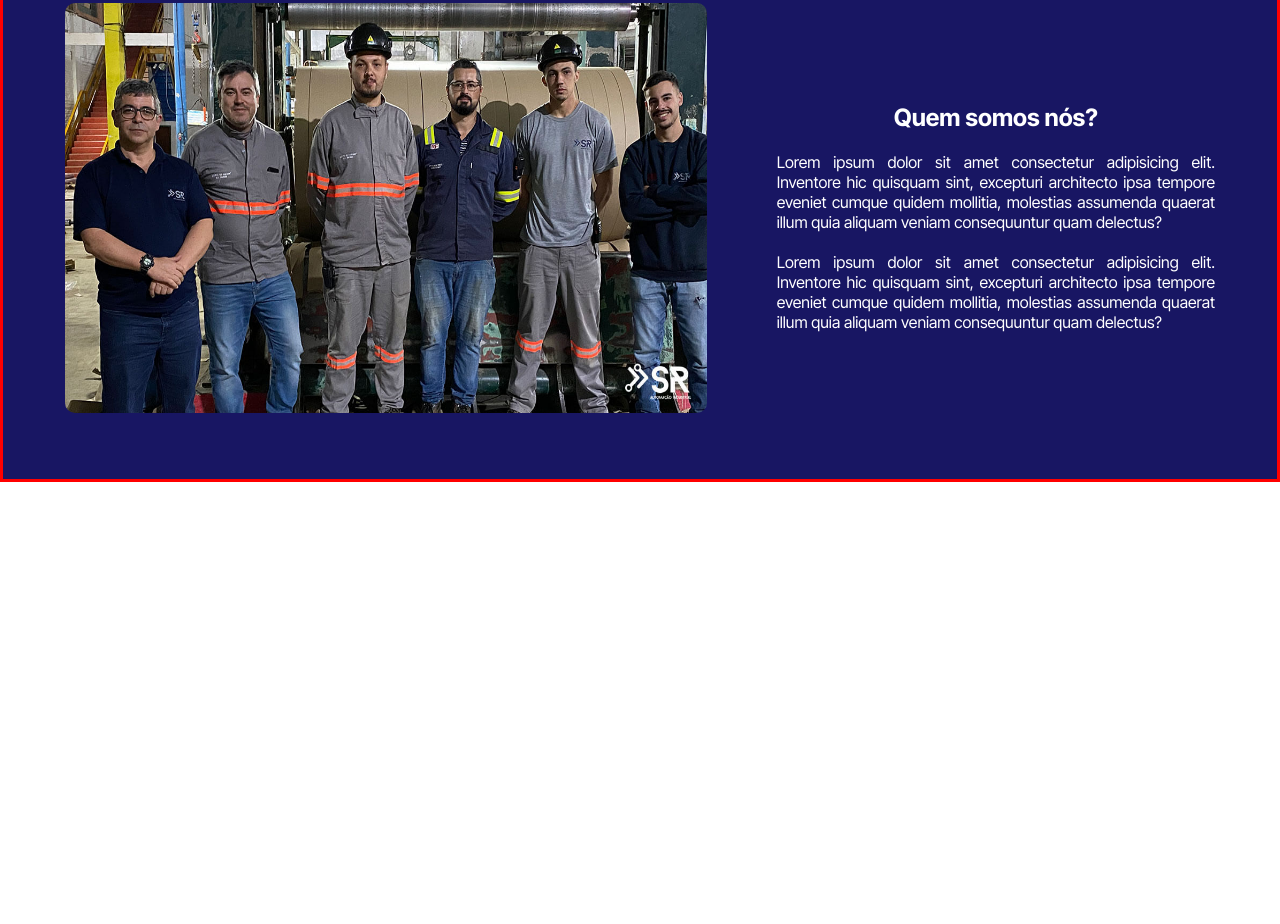
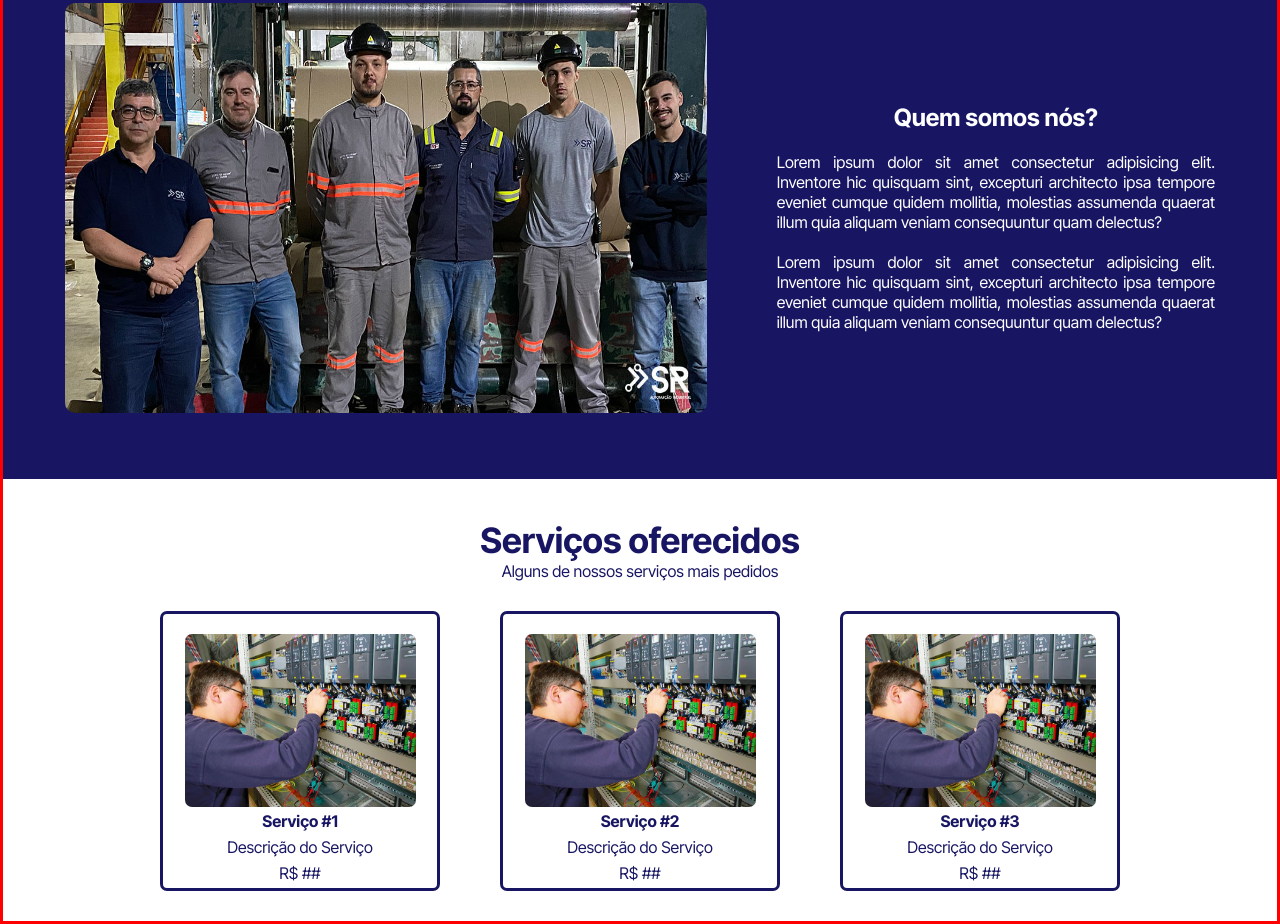
Before and after one commit to marcusvinicius1756/Site-Simples-Template-micron-gocios--1-VisuPages, a plain HTML site: page index.html in a window 1280 px wide. Shown: the part 664-1588 px from the top of the page. Before the commit the page ends 1146 px from the top, so only its background shows below. Drawn offline with Linux system fonts and the light colour scheme.

Commit message:
Cards da seção serviços construidos em html, e estilizados e posicionados com CSS.

```diff
--- a/css.css
+++ b/css.css
@@ -98,6 +98,50 @@ header{
 }
 
 
+.texto-servicos h3, .texto-servicos p{
+    color: #181663;
+    text-align: center;
+}
+
+.texto-servicos h3{
+    margin-top: 40px;
+    font-size: 35px;
+}
+
+.card-produto{
+    background-color: white;
+    width: 280px;
+    height: 280px;
+    border-radius: 7px;
+    border: 3px #181663 solid;
+    padding: 20px;
+    text-align: center;
+    margin-bottom: 10px;
+    margin: 30px;
+}
+
+.card-produto h4{
+    color: #181663;
+    margin-bottom: 6px;
+}
+
+.card-produto p{
+    color: #181663;
+    margin-bottom: 6px;
+}
+
+.card-produto img{
+    width: 231px;
+    border-radius: 7px;
+}
+
+.container-cards{
+    display: flex;
+   justify-content: center;
+}
+
+
+
 
 @media screen and (max-width: 768px) {
 
--- a/index.html
+++ b/index.html
@@ -60,8 +60,39 @@
           </p>
         </div>
       </section>
-      <section id="">
-        <div class="texto"></div>
+
+      <section id="servicos">
+          <div class="texto-servicos">
+            <h3>Serviços oferecidos</h3>
+            <p>Alguns de nossos serviços mais pedidos</p>
+          </div>
+
+          <div class="container-cards">
+                  <div class="card-produto">
+                        <img src="img/dpm-automacao_625.jpg" alt="">
+                        <div>
+                          <h4>Serviço #1</h4>
+                          <p>Descrição do Serviço</p>
+                          <p class="preco">R$ ##</p>
+                        </div>
+                  </div>
+                  <div class="card-produto">
+                    <img src="img/dpm-automacao_625.jpg" alt="">
+                    <div>
+                      <h4>Serviço #2</h4>
+                      <p>Descrição do Serviço</p>
+                      <p class="preco">R$ ##</p>
+                    </div>
+                  </div>
+                  <div class="card-produto">
+                    <img src="img/dpm-automacao_625.jpg" alt="">
+                    <div>
+                      <h4>Serviço #3</h4>
+                      <p>Descrição do Serviço</p>
+                      <p class="preco">R$ ##</p>
+                    </div>
+                  </div>
+            </div>
       </section>
     </main>
   </body>
```
Also changed, not shown: img/dpm-automacao_625.jpg (added).
